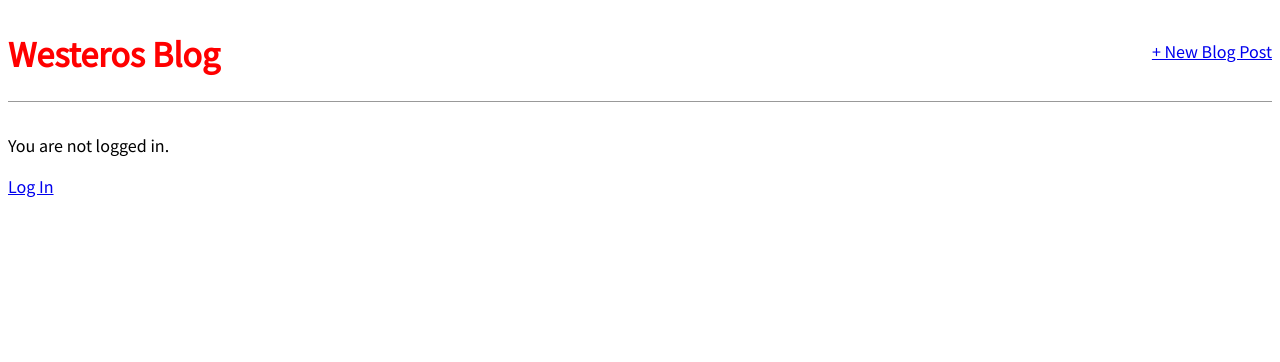
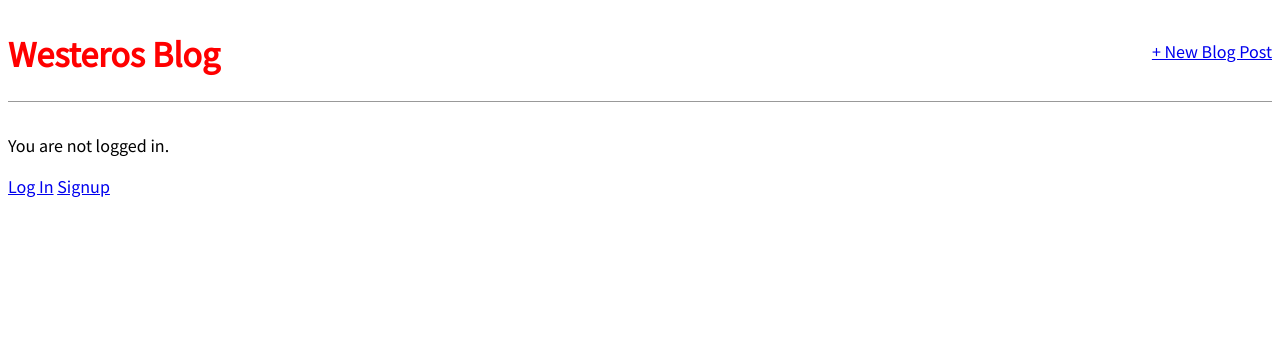
Before and after one commit to MickeyLannister17/Jonsnow, a Django app: page / in a window 1280 px wide. Shown: the top 362 px of the page. Run offline with Django 3.2, Linux system fonts and the light colour scheme; data that the repository does not hold is empty.

Commit message:
Update base.html

```diff
--- a/templates/base.html
+++ b/templates/base.html
@@ -20,6 +20,7 @@
      {% else %}
         <p>You are not logged in.</p>
         <a href="{% url 'login' %}">Log In</a>
+        <a href="{% url 'name' %}">Signup</a>
      {% endif %}
      {% block content %}
      {% endblock content %}
```
